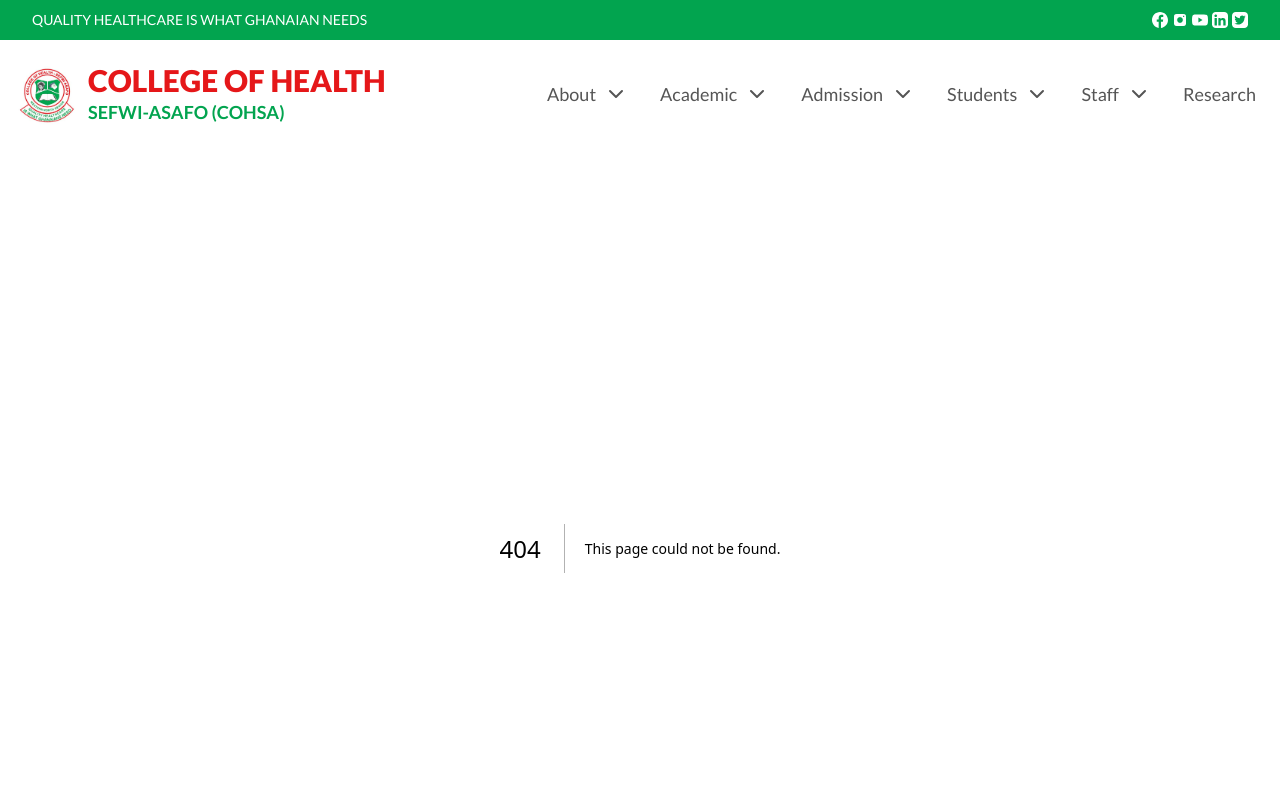
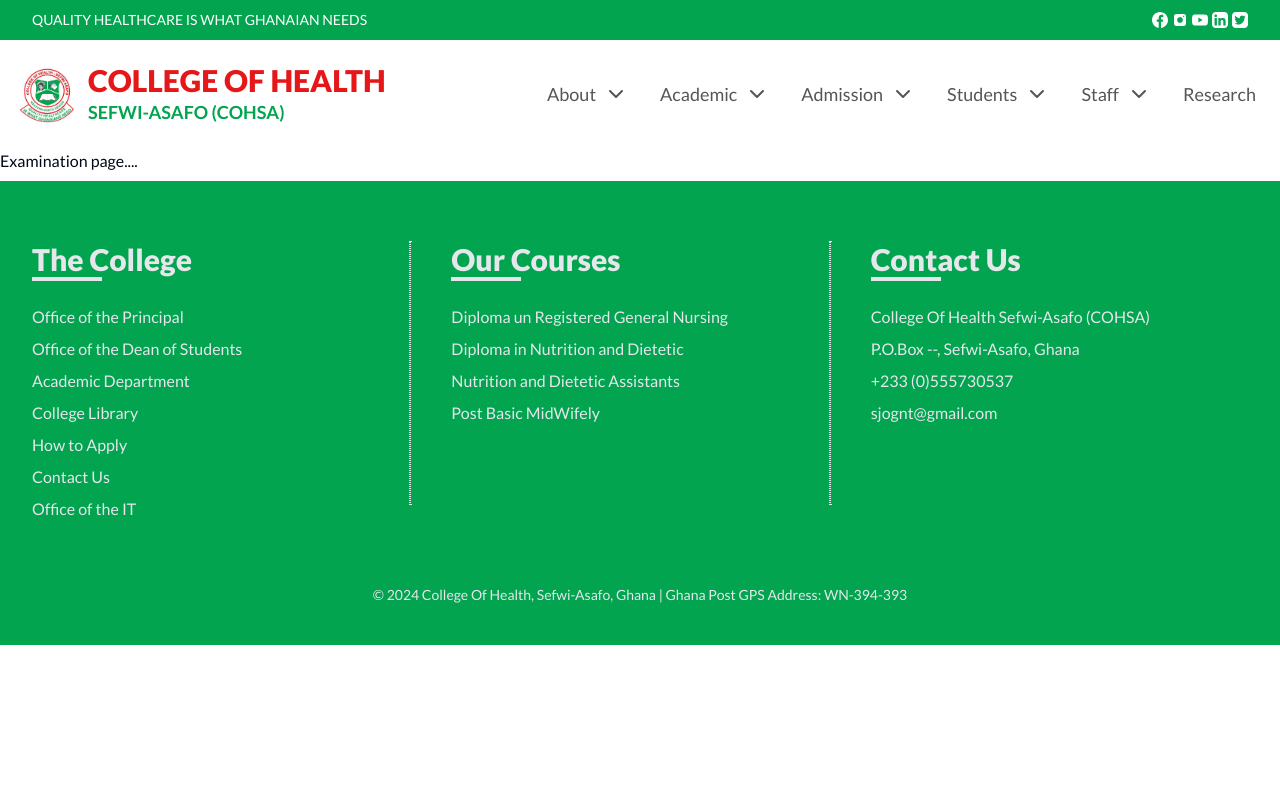
Before and after one commit to Appiah-K-Miracle/asafo-nursing-school, a Next.js app: page /academic/exam in a window 1280 px wide. Before the commit this address had no page. Shown: the top 800 px of the page. Built offline with nearby package versions, Linux system fonts and the light colour scheme.

Commit message:
Add another page

```diff
--- /dev/null
+++ b/app/academic/exam/page.tsx
@@ -0,0 +1,11 @@
+import React from 'react';
+
+const ExamPage = () => {
+    return (
+        <div>
+            <h1>Examination page....</h1>
+        </div>
+    );
+};
+
+export default ExamPage;
```
